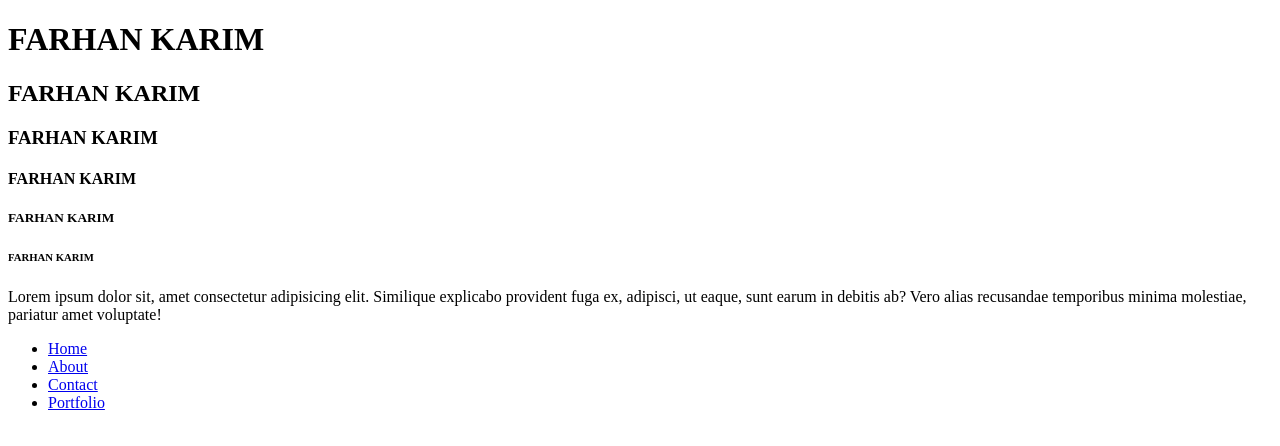
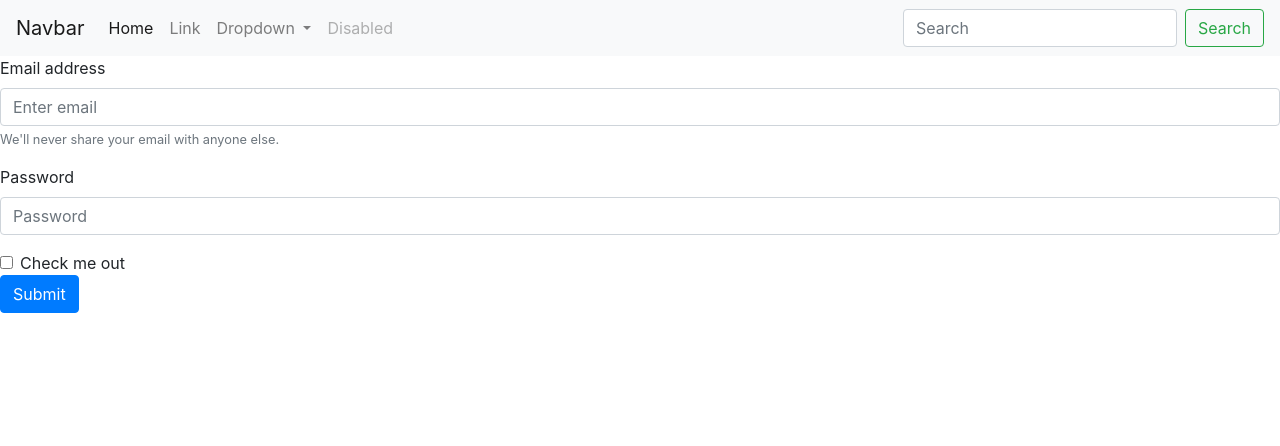
Before and after one commit to farhankarim/20180f1, a plain HTML site: page index.html in a window 1280 px wide. Drawn offline with nearby package versions, Linux system fonts and the light colour scheme.

Commit message:
Update index.html

```diff
--- a/index.html
+++ b/index.html
@@ -1,37 +1,75 @@
-<!DOCTYPE html>
-<html>
+<!doctype html>
+<html lang="en">
+  <head>
+    <!-- Required meta tags -->
+    <meta charset="utf-8">
+    <meta name="viewport" content="width=device-width, initial-scale=1, shrink-to-fit=no">
 
-<head>
-    <title>FARHAN KARIM</title>
-</head>
+    <!-- Bootstrap CSS -->
+    <link rel="stylesheet" href="https://maxcdn.bootstrapcdn.com/bootstrap/4.0.0/css/bootstrap.min.css" integrity="sha384-Gn5384xqQ1aoWXA+058RXPxPg6fy4IWvTNh0E263XmFcJlSAwiGgFAW/dAiS6JXm" crossorigin="anonymous">
 
-<body>
-    <header>
-        <nav>
+    <title>Hello, world!</title>
+  </head>
+  <body>
+  <nav class="navbar navbar-expand-lg navbar-light bg-light">
+  <a class="navbar-brand" href="#">Navbar</a>
+  <button class="navbar-toggler" type="button" data-toggle="collapse" data-target="#navbarSupportedContent" aria-controls="navbarSupportedContent" aria-expanded="false" aria-label="Toggle navigation">
+    <span class="navbar-toggler-icon"></span>
+  </button>
 
-        </nav>
-    </header>
-    <div>
-    <h1>FARHAN KARIM</h1>
-    <h2>FARHAN KARIM</h2>
-    <h3>FARHAN KARIM</h3>
-    <h4>FARHAN KARIM</h4>
-    <h5>FARHAN KARIM</h5>
-    <h6>FARHAN KARIM</h6>
-        <dl></dl>
-    <p>Lorem ipsum dolor sit, amet consectetur adipisicing elit. Similique explicabo provident fuga ex, adipisci, ut eaque, sunt earum in debitis ab? Vero alias recusandae temporibus minima molestiae, pariatur amet voluptate!</p>
-        <ul>
-            <li><a href="index.html">Home</a></li>
-            <li><a href="about.html">About</a></li>
-            <li><a href="contact.html">Contact</a></li>
-            <li><a href="portfolio.html">Portfolio</a></li>
-        </ul>
-    </div>
-    <footer>
-
-    </footer>
-
-
-</body>
-
+  <div class="collapse navbar-collapse" id="navbarSupportedContent">
+    <ul class="navbar-nav mr-auto">
+      <li class="nav-item active">
+        <a class="nav-link" href="#">Home <span class="sr-only">(current)</span></a>
+      </li>
+      <li class="nav-item">
+        <a class="nav-link" href="#">Link</a>
+      </li>
+      <li class="nav-item dropdown">
+        <a class="nav-link dropdown-toggle" href="#" id="navbarDropdown" role="button" data-toggle="dropdown" aria-haspopup="true" aria-expanded="false">
+          Dropdown
+        </a>
+        <div class="dropdown-menu" aria-labelledby="navbarDropdown">
+          <a class="dropdown-item" href="#">Action</a>
+          <a class="dropdown-item" href="#">Another action</a>
+          <div class="dropdown-divider"></div>
+          <a class="dropdown-item" href="#">Something else here</a>
+        </div>
+      </li>
+      <li class="nav-item">
+        <a class="nav-link disabled" href="#">Disabled</a>
+      </li>
+    </ul>
+    <form class="form-inline my-2 my-lg-0">
+      <input class="form-control mr-sm-2" type="search" placeholder="Search" aria-label="Search">
+      <button class="btn btn-outline-success my-2 my-sm-0" type="submit">Search</button>
+    </form>
+  </div>
+</nav>
+      <div class="container-fluid>
+                  <div class="row">
+<form>
+  <div class="form-group">
+    <label for="exampleInputEmail1">Email address</label>
+    <input type="email" class="form-control" id="exampleInputEmail1" aria-describedby="emailHelp" placeholder="Enter email">
+    <small id="emailHelp" class="form-text text-muted">We'll never share your email with anyone else.</small>
+  </div>
+  <div class="form-group">
+    <label for="exampleInputPassword1">Password</label>
+    <input type="password" class="form-control" id="exampleInputPassword1" placeholder="Password">
+  </div>
+  <div class="form-check">
+    <input type="checkbox" class="form-check-input" id="exampleCheck1">
+    <label class="form-check-label" for="exampleCheck1">Check me out</label>
+  </div>
+  <button type="submit" class="btn btn-primary">Submit</button>
+</form>
+                                               </div>
+                                               </div>
+    <!-- Optional JavaScript -->
+    <!-- jQuery first, then Popper.js, then Bootstrap JS -->
+    <script src="https://code.jquery.com/jquery-3.2.1.slim.min.js" integrity="sha384-KJ3o2DKtIkvYIK3UENzmM7KCkRr/rE9/Qpg6aAZGJwFDMVNA/GpGFF93hXpG5KkN" crossorigin="anonymous"></script>
+    <script src="https://cdnjs.cloudflare.com/ajax/libs/popper.js/1.12.9/umd/popper.min.js" integrity="sha384-ApNbgh9B+Y1QKtv3Rn7W3mgPxhU9K/ScQsAP7hUibX39j7fakFPskvXusvfa0b4Q" crossorigin="anonymous"></script>
+    <script src="https://maxcdn.bootstrapcdn.com/bootstrap/4.0.0/js/bootstrap.min.js" integrity="sha384-JZR6Spejh4U02d8jOt6vLEHfe/JQGiRRSQQxSfFWpi1MquVdAyjUar5+76PVCmYl" crossorigin="anonymous"></script>
+  </body>
 </html>
```
